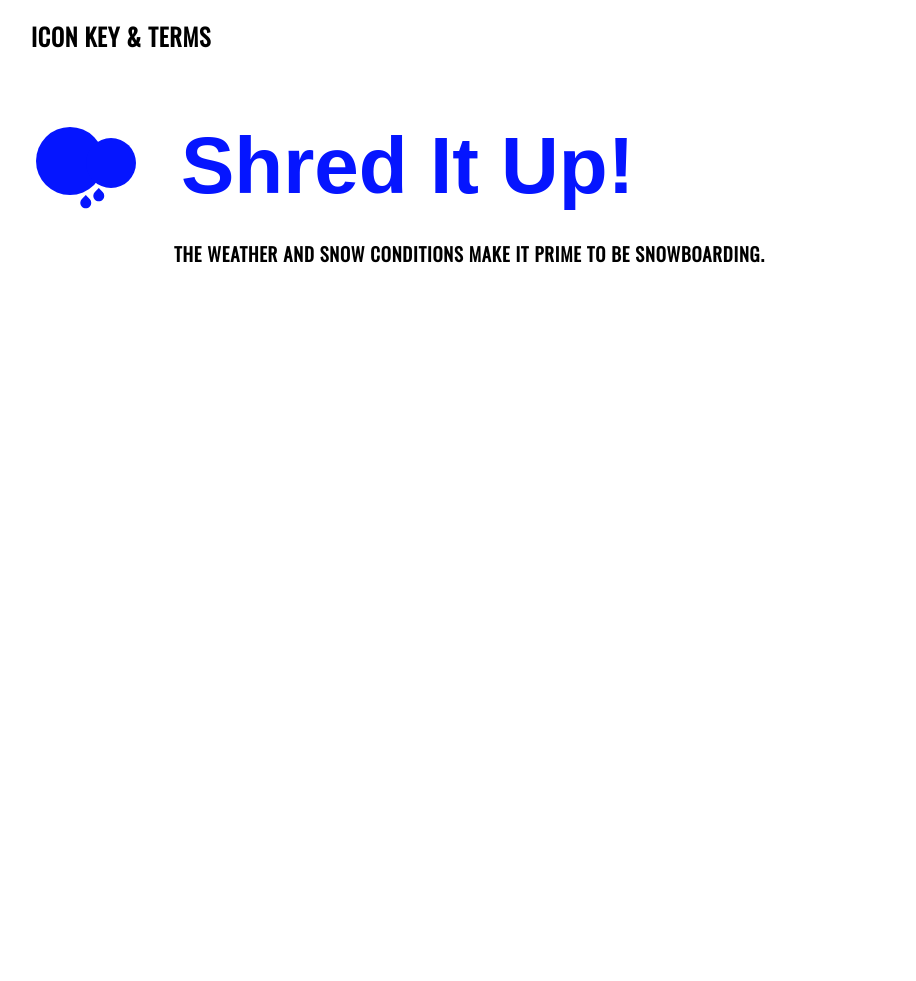
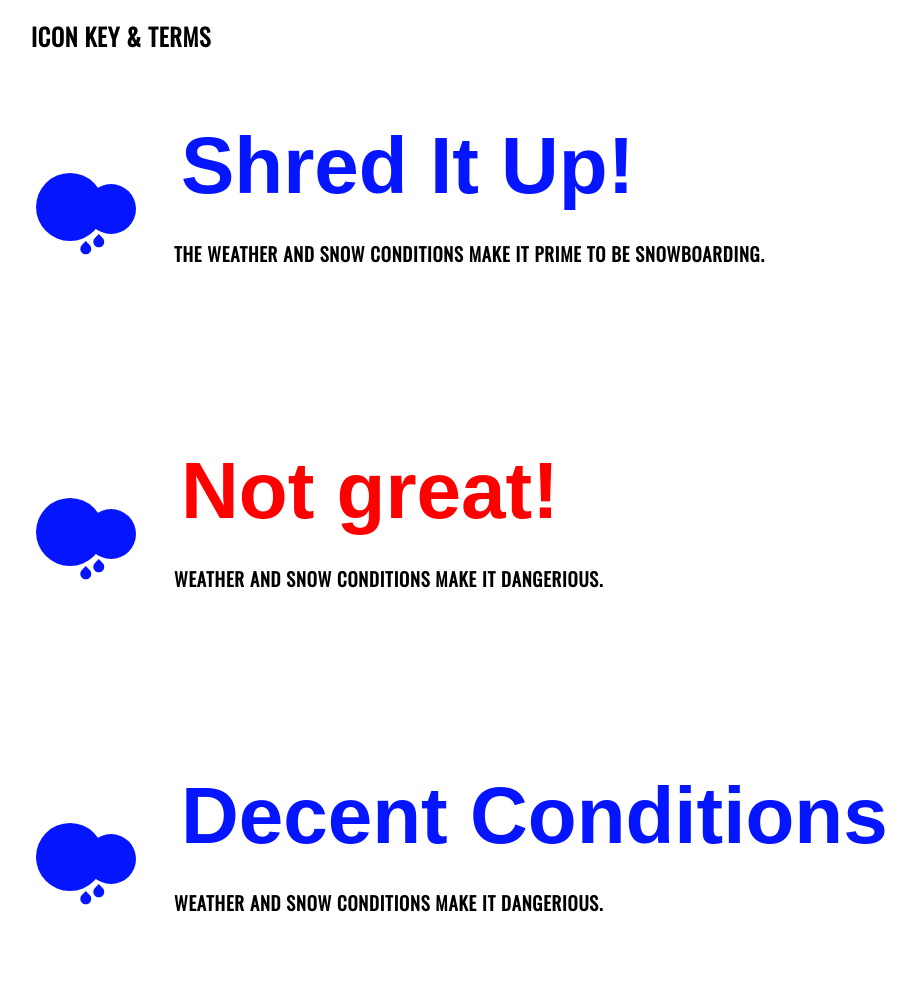
Before and after one commit to apmcknight/powder, a plain HTML site: page docs/index.html in a window 1280 px wide. Shown: the part 920-1901 px from the top of the page, without its empty margins (97-1013 px from the left). Before the commit the page ends 1832 px from the top, so only its background shows below. Drawn offline with nearby package versions, Linux system fonts and the light colour scheme.

Commit message:
Added more Icon Key's

```diff
--- a/docs/index.html
+++ b/docs/index.html
@@ -38,8 +38,10 @@
                     <img src="./snow.png">
                 </div>
 
+                <h1>ICON KEY & TERMS</h1>
+
+                <div class="termWrapperOne">
                     <div class="powderReport">
-                    <h1>ICON KEY & TERMS</h1>
                         <img class="snowIcon" src="./snowFalling.svg" alt="Snow Falling Icon">
                         <h2>Shred It Up!</h2>
                     </div>
@@ -48,6 +50,39 @@
                         <div class="term">
                             <h3>THE WEATHER AND SNOW CONDITIONS MAKE IT PRIME TO BE SNOWBOARDING.</h3>
                         </div>
+                    </div>
+                </div>
+
+                <div class="termWrapperTwo">
+                    <div class="powderReport">
+                        <img class="snowIcon" src="./snowFalling.svg" alt="Snow Falling Icon">
+                        <h2>Not great!</h2>
+                    </div>
+
+                    <div class="termDetails">
+                        <div class="term">
+                            <h3>WEATHER AND SNOW CONDITIONS MAKE IT DANGERIOUS.</h3>
+                        </div>
+                    </div>
+                </div>
+
+                <div class="termWrapperThree">
+                    <div class="powderReport">
+                        <img class="snowIcon" src="./snowFalling.svg" alt="Snow Falling Icon">
+                        <h2>Decent Conditions</h2>
+                    </div>
+
+                    <div class="termDetails">
+                        <div class="term">
+                            <h3>WEATHER AND SNOW CONDITIONS MAKE IT DANGERIOUS.</h3>
+                        </div>
+                    </div>
+                </div>
+
+
+
+
+
 
             </section>
 
--- a/docs/main.css
+++ b/docs/main.css
@@ -88,6 +88,26 @@ body{
     margin-left: 12.5%;
     float: left;
 }
+
+.termWrapperOne{
+    padding-bottom: 50px;
+}
+
+.termWrapperTwo .powderReport h2{
+    color: rgb(255, 0, 0);
+}
+
+.termWrapperTwo{
+    padding-top: 50px;
+    padding-bottom: 50px;
+}
+
+.termWrapperThree{
+    padding-top: 50px;
+    padding-bottom: 50px;
+}
+
+
 
 @keyframes moveFade {
     0%{
```
Lines whose indentation alone changed are shown as unchanged.
